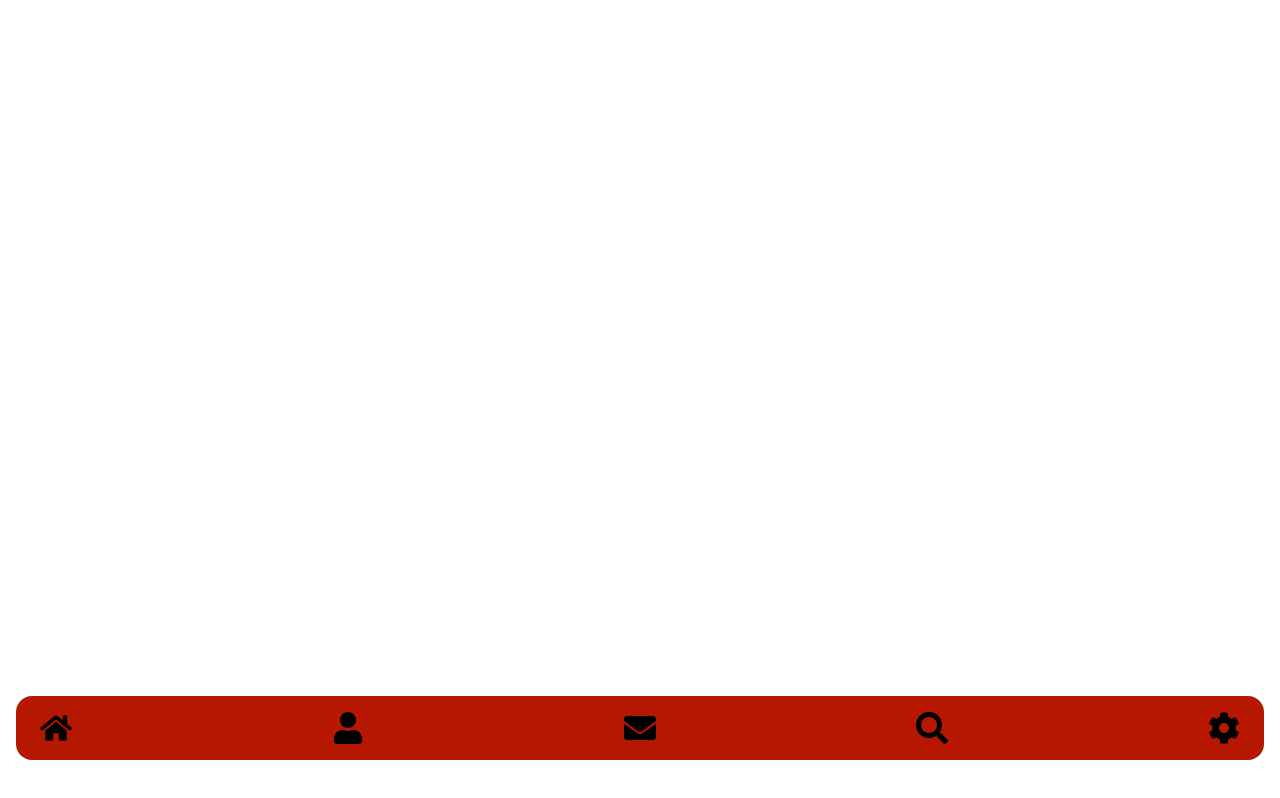
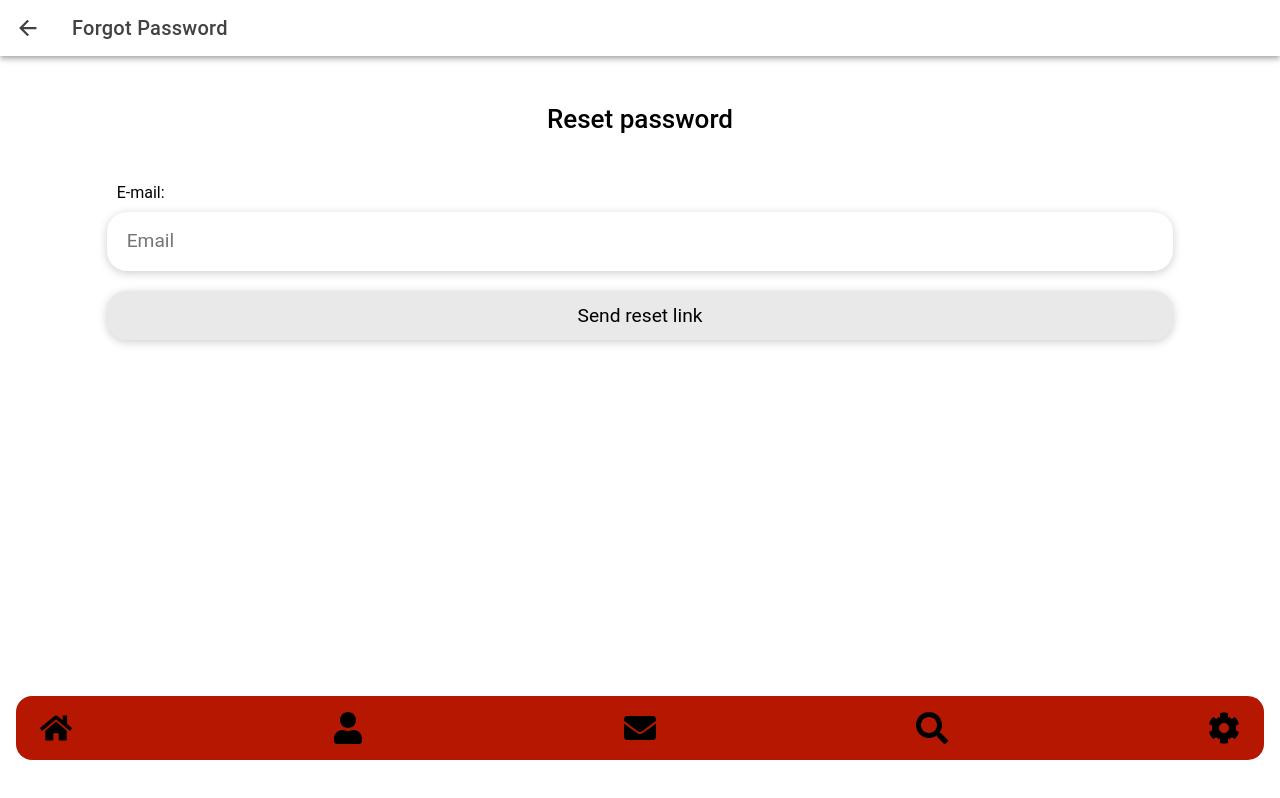
Before and after one commit to oBraenna91/BabyApp, a React (Create React App) app: page /reset-password in a window 1280 px wide. Built offline with nearby package versions, Linux system fonts and the light colour scheme.

Commit message:
backButtons

```diff
--- a/src/App.js
+++ b/src/App.js
@@ -9,6 +9,9 @@ import DiscoverPage from './pages/discover';
 import SettingsPage from './pages/settings';
 import Layout from './layout';
 import LoginPage from './pages/login';
+import UpdatePasswordPage from './pages/updatePassword';
+import ResetPasswordPage from './pages/resetPassword';
+import SignUpPage from './pages/signUp';
 
 function App() {
   return (
@@ -22,6 +25,9 @@ function App() {
             <Route path="/discover" component={DiscoverPage} />
             <Route path="/settings" component={SettingsPage} />
             <Route path="/login" component={LoginPage}/>
+            <Route path="/update-password" component={UpdatePasswordPage}/>
+            <Route path="/reset-password" component={ResetPasswordPage}/>
+            <Route path="/sign-up" component={SignUpPage}/>
           </IonRouterOutlet>
         </Layout>
       </IonReactRouter>
--- a/src/components/forms/updatePassword/index.jsx
+++ b/src/components/forms/updatePassword/index.jsx
@@ -1,13 +1,14 @@
 import React, { useState, useEffect } from 'react';
 import { supabase } from '../../../supabaseClient';
-import { useNavigate } from 'react-router-dom';
+import { useIonRouter } from '@ionic/react';
 
 export default function UpdatePassword() {
   const [password, setPassword] = useState('');
   const [message, setMessage] = useState('');
   const [error, setError] = useState('');
   const [loading, setLoading] = useState(false);
-  const navigate = useNavigate();
+
+  const router = useIonRouter();
 
   useEffect(() => {
 
@@ -45,7 +46,7 @@ export default function UpdatePassword() {
       setError(error.message);
     } else {
       setMessage('Password updated - redirecting to login-page');
-      setTimeout(() => navigate('/login'), 3000);
+      setTimeout(() => router.push('/login', 'forward'), 3000);
     }
 
     setLoading(false);
--- /dev/null
+++ b/src/pages/resetPassword/index.jsx
@@ -0,0 +1,21 @@
+import React from 'react';
+import { IonPage, IonContent, IonHeader, IonToolbar, IonButtons, IonBackButton, IonTitle } from '@ionic/react';
+import ResetPasswordForm from '../../components/forms/resetPassword';
+
+export default function ResetPasswordPage() {
+    return(
+        <IonPage>
+            <IonHeader>
+                <IonToolbar>
+                    <IonButtons slot="start">
+                        <IonBackButton defaultHref="/login" />
+                    </IonButtons>
+                    <IonTitle>Forgot Password</IonTitle>
+                </IonToolbar>
+            </IonHeader>
+            <IonContent>
+                <ResetPasswordForm />
+            </IonContent>
+        </IonPage>
+    )
+}
--- /dev/null
+++ b/src/pages/signUp/index.jsx
@@ -0,0 +1,21 @@
+import React from 'react';
+import { IonContent, IonPage, IonHeader, IonToolbar, IonTitle, IonBackButton, IonButtons } from '@ionic/react';
+import SignUpForm from '../../components/forms/signUpForm';
+
+export default function SignUpPage() {
+    return(
+        <IonPage>
+            <IonHeader>
+                <IonToolbar>
+                    <IonButtons slot="start">
+                        <IonBackButton defaultHref="/login" />
+                    </IonButtons>
+                    <IonTitle>Register</IonTitle>
+                </IonToolbar>
+            </IonHeader>
+            <IonContent>
+                <SignUpForm />
+            </IonContent>
+        </IonPage>
+    )
+}
--- /dev/null
+++ b/src/pages/updatePassword/index.jsx
@@ -0,0 +1,13 @@
+import React from 'react';
+import { IonPage, IonContent } from '@ionic/react';
+import UpdatePassword from '../../components/forms/updatePassword';
+
+export default function UpdatePasswordPage() {
+    return(
+        <IonPage>
+            <IonContent>
+                <UpdatePassword />
+            </IonContent>
+        </IonPage>
+    )
+}
```
